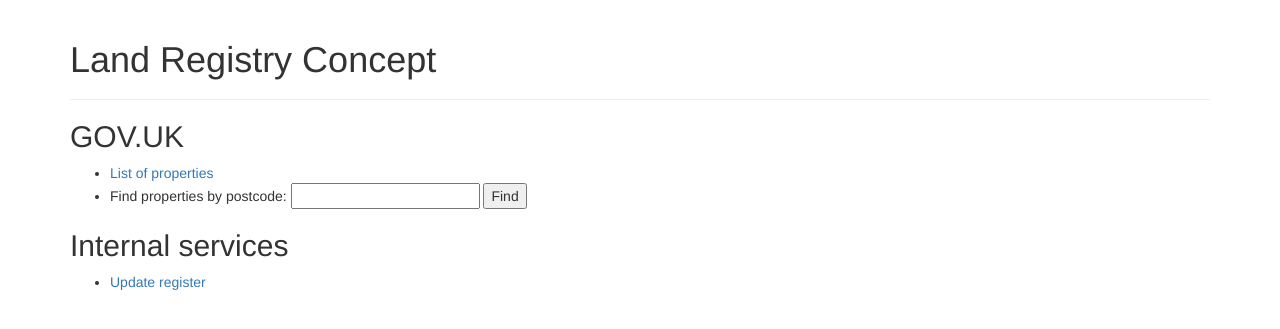
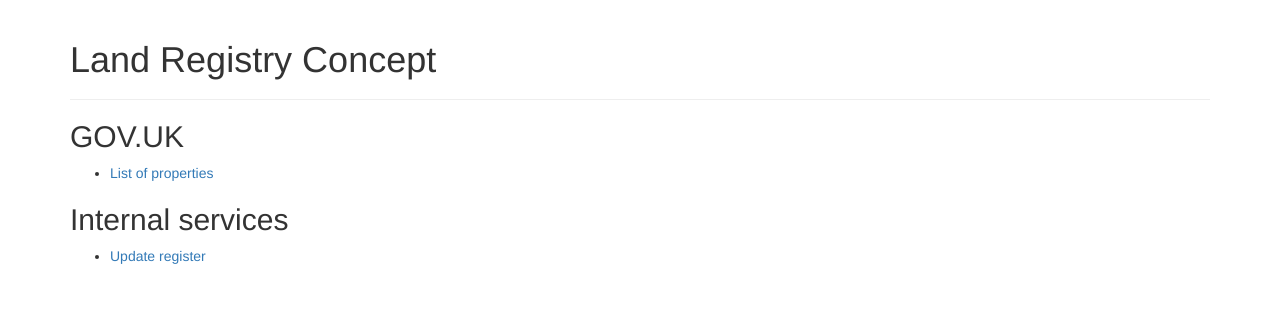
Before and after one commit to LandRegistry-Attic/concept-homepage, a Flask app: page / in a window 1280 px wide. Shown: the top 329 px of the page. Run offline with Flask 2, Linux system fonts and the light colour scheme; some libraries are stand-ins or nearby versions.

Commit message:
Revert "add postcode lookup"
This reverts commit ce4944109aae8bbb4489a87ba68b97a925772f7b.

```diff
--- a/templates/index.html
+++ b/templates/index.html
@@ -1,6 +1,5 @@
 {% extends "base.html" %}
 {% block content %}
-
   <div class="container">
     <div class="page-header">
       <h1>Land Registry Concept</h1>
@@ -8,29 +7,10 @@
     <h2>GOV.UK</h2>
     <ul>
       <li><a href="http://www.gov.uk.landregistryconcept.co.uk">List of properties</a></li>
-      <li>Find properties by postcode:
-        <input id="code" type="text">
-        <button type="button" onclick="findByPostcode()">Find</button>
-      </li>
     </ul>
     <h2>Internal services</h2>
     <ul>
       <li><a href="http://update-register.service.landregistryconcept.co.uk">Update register</a></li>
     </ul>
   </div>
-
-
-<script>
-function findByPostcode()
-{
-
-  var val = document.getElementById("code").value;
-  window.location = "http://www.gov.uk.landregistryconcept.co.uk/properties?postcode=" + val;
-
-}
-</script>
 {% endblock %}
-
-{% block extra_js %}
-
-{% endblock %}
```
